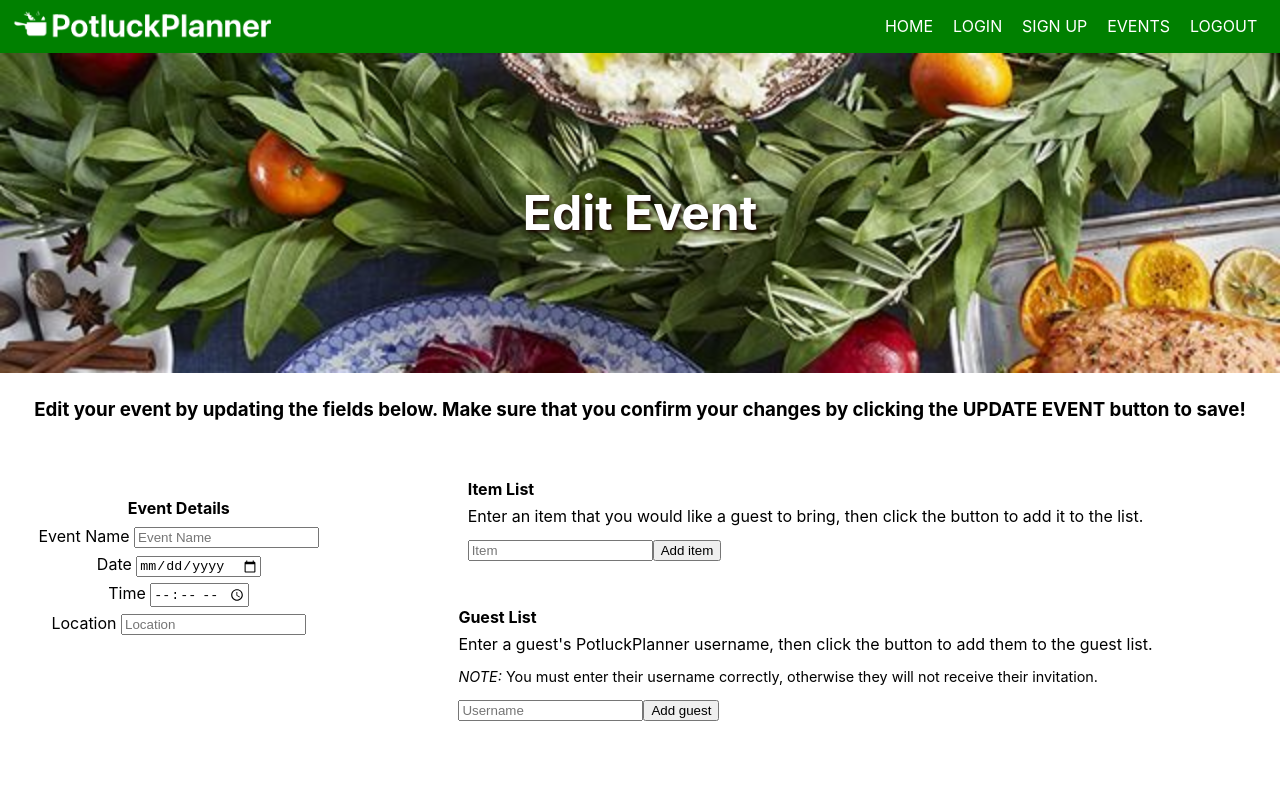
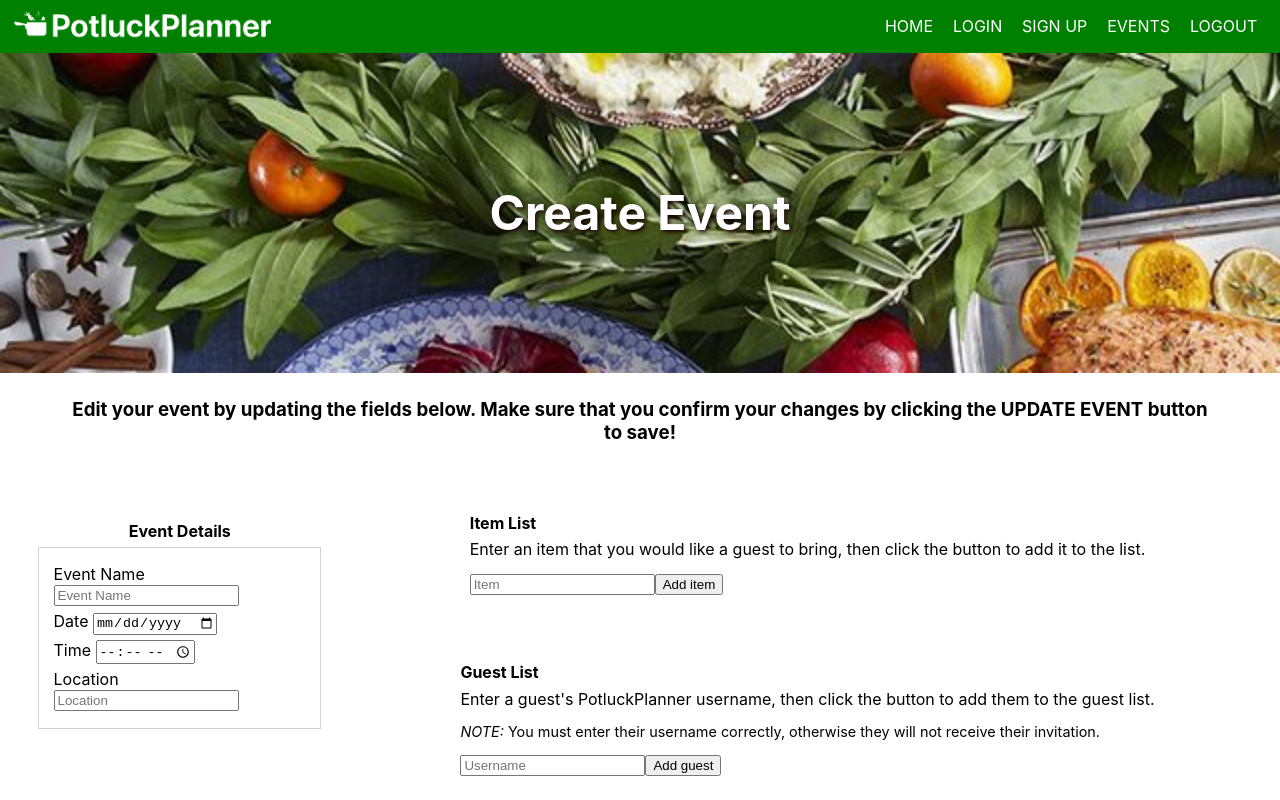
Before and after one commit to benedictify/potluck-frontend, a React (Create React App) app: page /edit-event in a window 1280 px wide. Shown: the top 800 px of the page. Built offline with nearby package versions, Linux system fonts and the light colour scheme.

Commit message:
Updated styles on CreateEvent page

```diff
--- a/src/App.css
+++ b/src/App.css
@@ -103,7 +103,7 @@ a:link, a:visited {
 
 /* Create Event */
 #createTagline {
-  margin: 2% auto 3%;
+  margin: 2% 5% 3%;
 }
 
 #itemList, #guestList {
--- a/src/Components/EditEvent.js
+++ b/src/Components/EditEvent.js
@@ -6,7 +6,7 @@ import { v4 as uuidv4 } from 'uuid';
 import image from '../Images/editEventImg.jpeg';
 
 const initialEventData = { // formerly "initialFormValues"
-    name: "",
+    eventName: "",
     date: "",
     foodList: [],
     time: "",
@@ -39,15 +39,17 @@ const AddEventForm = (props) => {
         addEvent(eventData);
     };
 
-    const inputChange = (name, value) => {
-        //validate(name, value);
-        setEventsList({ ...eventData, [name]: value });
-    };
+    // const inputChange = (name, value) => {
+    //     //validate(name, value);
+    //     setEventsList({ ...eventData, [name]: value });
+    // };
 
     const onChange = event => {
-        const { name, value, checked, type } = event.target;
-        const realValue = type === 'checkbox' ? checked : value;
-        inputChange(name, realValue);
+        // const realValue = (type) === 'checkbox' ? checked : value;
+        setEventData({
+            ...eventData,
+            [event.target.name]: event.target.value
+        });
     };
 
     // Food List
@@ -73,8 +75,9 @@ const AddEventForm = (props) => {
     }
 
     // Guest List
-    const initialGuestList = [];
-    const [guestList, setGuestList] = useState(initialGuestList);
+    // const initialGuestList = [];
+    // const [guestList, setGuestList] = useState(initialGuestList);
+    //
     const [guestName, setGuestName] = useState('');
 
     const handleChangeGuest = (event) => {
@@ -84,11 +87,16 @@ const AddEventForm = (props) => {
 
     const handleAddGuest = () => {
         //add item
-        const newGuestList = guestList.concat({ guestName, id: uuidv4() });
-
+        // const newGuestList = guestList.concat([{ guestName, id: uuidv4() }]);
         setEventData({
             ...eventData,
-            guestList: newGuestList
+            guestList: [
+                ...eventData.guestList,
+                {
+                    guestName: guestName,
+                    id: uuidv4()
+                }
+            ]
         });
 
         setGuestName('');
@@ -97,19 +105,20 @@ const AddEventForm = (props) => {
     return (
         <div>
             <StyledHeader className="headerBanner">
-                <h2>Edit Event</h2>
+                <h2>Create Event</h2>
             </StyledHeader>
             <h3 id="createTagline">Edit your event by updating the fields below. Make sure that you confirm your changes by clicking the UPDATE EVENT button to save!</h3>
             <form onSubmit={onSubmit} id="eventForm">
                 <div id="formContent">
                     <StyledDTL className="DTL">
                         <h4>Event Details</h4>
-                        <label>Event Name&nbsp;
+                        <StyledDetails>
+                            <label className="topP">Event Name&nbsp;
                                 <input
                                     type="text"
                                     id="eventName"
                                     name="eventName"
-                                value={eventData.name}
+                                    value={eventData.eventName}
                                     required
                                     onChange={onChange}
                                     placeholder="Event Name"
@@ -144,6 +153,7 @@ const AddEventForm = (props) => {
                                     placeholder="Location"
                                 />
                             </label>
+                        </StyledDetails>
                     </StyledDTL>
                     <div id="listContainer">
                         <StyledDiv id="itemList">
@@ -173,7 +183,7 @@ const AddEventForm = (props) => {
                                 </button>
                             </div>
                             <div>
-                                {guestList.map((item) => (
+                                {eventData.guestList.map((item) => (
                                     <li key={item.id}>{item.guestName}</li>
                                 ))}
                             </div>
@@ -181,7 +191,7 @@ const AddEventForm = (props) => {
                     </div>
                 </div>
 
-                <input type="submit" value="UPDATE EVENT" id="eventSubmit" />
+                <input type="submit" value="CREATE EVENT" id="eventSubmit" />
 
             </form>
         </div>
@@ -202,16 +212,17 @@ const StyledDTL = styled.div`
     margin: 3%;
 `;
 
-const StyledFood = styled.ul`
-    list-style-type: none;
-    border: solid black 1px;
-    width: 50%;
-    height: 20vh;
-`;
-
 const StyledDiv = styled.div`
     display: flex;
     justify-content: center;
     height: 100%;
     align-items: center;
 `;
+
+const StyledDetails = styled.div`
+    border: solid lightgrey 1px;
+    padding: 5%;
+    text-align: left;
+    display: flex;
+    flex-direction: column;
+`;
```
Lines whose indentation alone changed are shown as unchanged.
